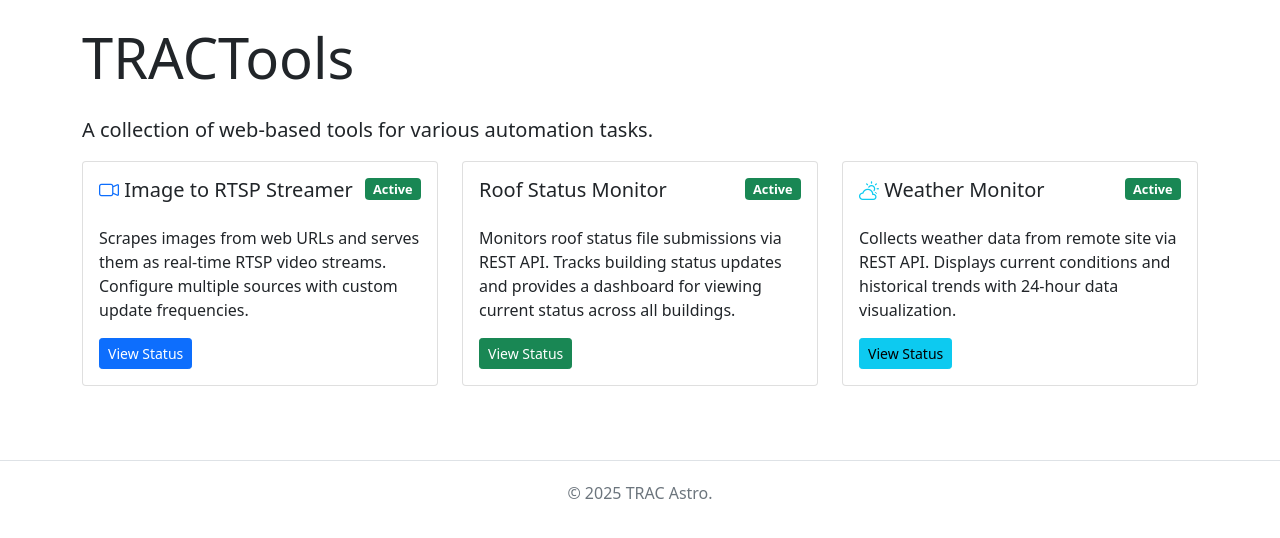
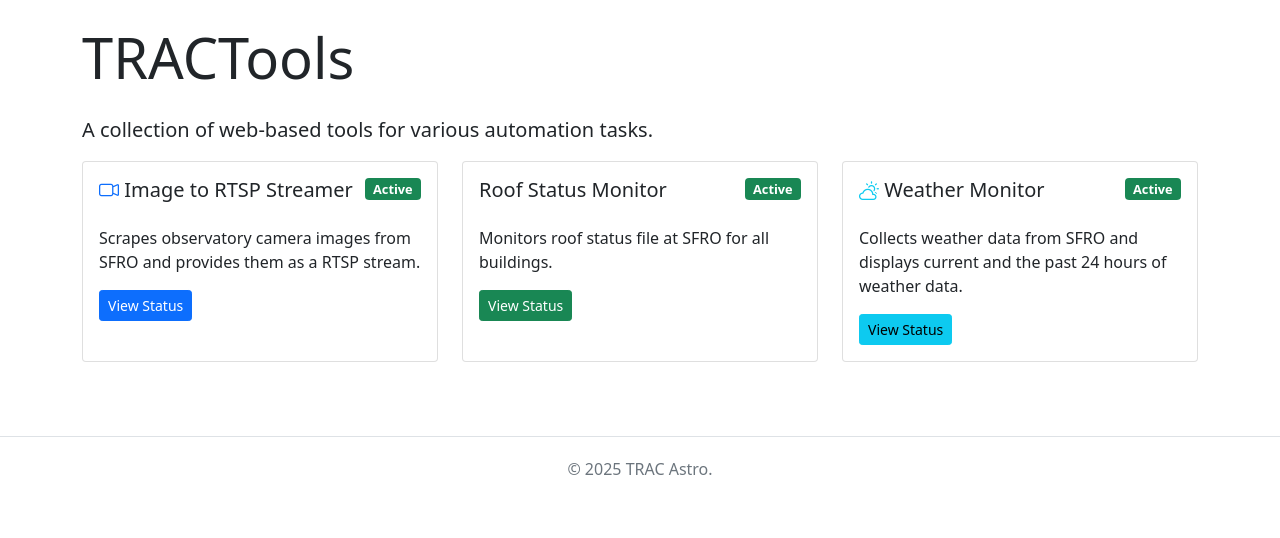
Before and after one commit to gregoberfield/tractools, a Flask app: page / in a window 1280 px wide. Shown: the part 56-594 px from the top of the page. Run offline with Flask 3, Linux system fonts and the light colour scheme; some libraries are stand-ins or nearby versions.

Commit message:
updated card descriptions

```diff
--- a/templates/index.html
+++ b/templates/index.html
@@ -24,8 +24,7 @@
                     <span class="badge {{ modules.image_streamer.badge_class }} status-badge">{{ modules.image_streamer.status }}</span>
                 </div>
                 <p class="card-text">
-                    Scrapes images from web URLs and serves them as real-time RTSP video streams.
-                    Configure multiple sources with custom update frequencies.
+                    Scrapes observatory camera images from SFRO and provides them as a RTSP stream.
                 </p>
                 <div class="d-flex justify-content-between">
                     {% if modules.image_streamer.enabled %}
@@ -54,8 +53,7 @@
                     <span class="badge {{ modules.roof_status.badge_class }} status-badge">{{ modules.roof_status.status }}</span>
                 </div>
                 <p class="card-text">
-                    Monitors roof status file submissions via REST API. Tracks building status updates
-                    and provides a dashboard for viewing current status across all buildings.
+                    Monitors roof status file at SFRO for all buildings.
                 </p>
                 <div class="d-flex justify-content-between">
                     {% if modules.roof_status.enabled %}
@@ -81,8 +79,7 @@
                     <span class="badge {{ modules.weather.badge_class }} status-badge">{{ modules.weather.status }}</span>
                 </div>
                 <p class="card-text">
-                    Collects weather data from remote site via REST API. Displays current conditions
-                    and historical trends with 24-hour data visualization.
+                    Collects weather data from SFRO and displays current and the past 24 hours of weather data.
                 </p>
                 <div class="d-flex justify-content-between">
                     {% if modules.weather.enabled %}
```
